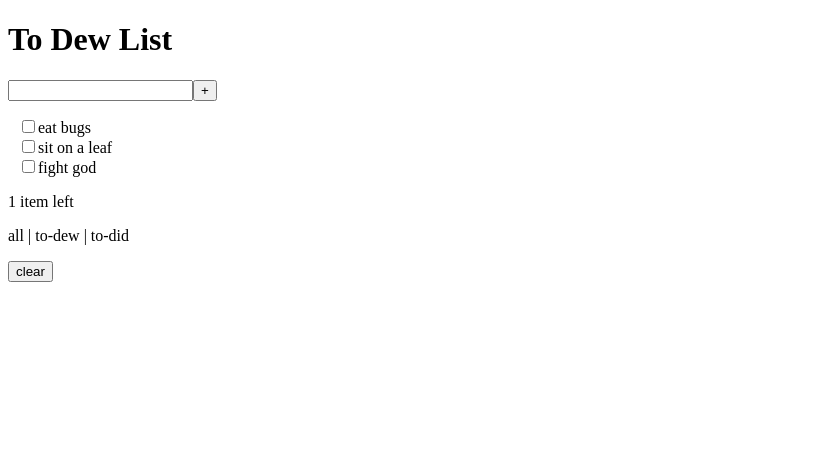
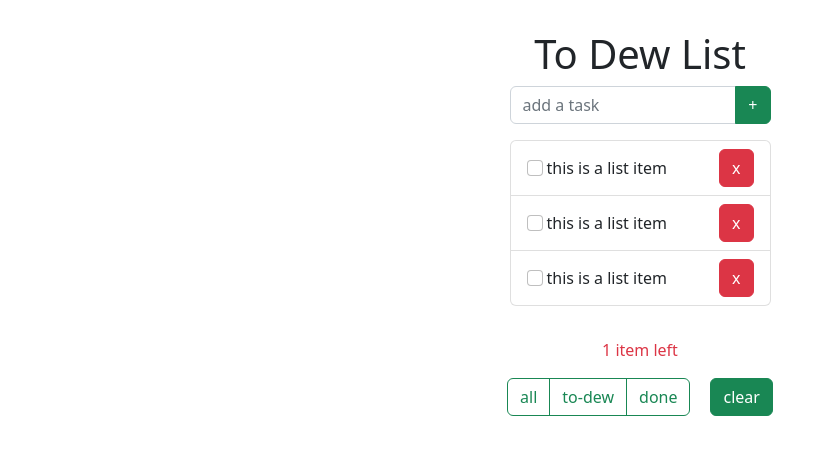
Before and after one commit to ah1096/2dew, a React (Create React App) app in the folder app/: page / in a window 1280 px wide. Shown: the top 454 px of the page, without its empty margins (0-828 px from the left). Built offline with nearby package versions, Linux system fonts and the light colour scheme.

Commit message:
broke static UI into indiv. components

```diff
--- a/app/src/App.css
+++ b/app/src/App.css
@@ -1,4 +1,21 @@
+h1 {
+    padding-top: 30px;
+}
+
 ul {
     list-style: none;
-    padding-left: 10px;
+    padding-left: 0px;
 }
+
+
+/* #itemCounter {
+    display: inline;
+} */
+
+#toggleButtons{
+    padding-left: 0px;
+}
+
+#clearBtn {
+    margin-left: 20px;
+}
--- a/app/src/App.js
+++ b/app/src/App.js
@@ -1,41 +1,28 @@
 import './App.css'
+import InputBlock from'./InputBlock.js';
+import ListBlock from './ListBlock.js';
+import ControlBlock from './ControlBlock.js';
+
+
 
 export default function App(){
     return(
-        <div>
-            <h1>To Dew List</h1>
+        <div class="container">
 
-            <input type="text"></input>
-            <button>+</button>
+            <div class="row justify-content-center pb-3 mb-3">
+                <div class="col-3">
 
+                    <InputBlock />
 
-            <ul>
-                <li>
-                    <input type="checkbox"></input>
-                    eat bugs
-                </li>
+                    <ListBlock />
 
-                <li>
-                    <input type="checkbox"></input>
-                    sit on a leaf
-                </li>
+                </div>
+            </div>
 
-                <li>
-                    <input type="checkbox"></input>
-                    fight god
-                </li>
-            </ul>
-
-            <footer>
-                <p>1 item left</p>
-                <p> all | to-dew | to-did</p>
-                <button>clear</button>
-            </footer>
+            <ControlBlock />
 
         </div>
 
 
-
-
     )
 }
--- /dev/null
+++ b/app/src/ControlBlock.js
@@ -0,0 +1,26 @@
+import ToggleButton from './ToggleButton.js';
+
+
+export default function ControlBlock(){
+
+    return (
+        <div id="controlBlock" class="row text-center">
+
+                <div class="col">
+
+                    <p id="itemCounter" class="text-danger">
+                        1 item left
+                    </p>
+
+                    <ToggleButton />
+
+                    <button id="clearBtn" class="btn btn-success">
+                        clear
+                    </button>
+
+                </div>
+
+            </div>
+
+    )
+}
--- /dev/null
+++ b/app/src/InputBlock.js
@@ -0,0 +1,23 @@
+
+
+
+export default function InputBlock(){
+
+    return (
+        <div id="inputBlock" class="text-center">
+
+            <h1>To Dew List</h1>
+
+                <div id="addTask" class="input-group mb-3">
+                    <input id="itemInput" type="text" class="form-control" placeholder="add a task" />
+                    <button class="btn btn-success" type="button" id="addItemBtn">+</button>
+                </div>
+
+        </div>
+
+
+
+    )
+
+
+}
--- /dev/null
+++ b/app/src/ListBlock.js
@@ -0,0 +1,39 @@
+import ListItem from './ListItem.js';
+
+
+
+export default function ListBlock(){
+
+    return (
+        <div class="row">
+
+        <div class="col">
+        <ul class="list-group">
+
+            {/* <li class="list-group-item d-flex align-items-center justify-content-between">
+
+                <div>
+                    <input class="form-check-input me-1" type="checkbox" value="" id="firstCheckbox"/>
+                        <label id="listItemName" class="form-check-label" for="firstCheckbox">
+                            eat bugs
+                        </label>
+                </div>
+
+                    <div class="align-self-end">
+                        <button class="btn btn-danger" type="button" id="deleteItemBtn">x</button>
+                    </div>
+            </li> */}
+
+            <ListItem />
+
+            <ListItem />
+
+            <ListItem />
+            </ul>
+        </div>
+
+
+    </div>
+    )
+
+}
--- /dev/null
+++ b/app/src/ListItem.js
@@ -0,0 +1,18 @@
+export default function ListItem() {
+
+    return (
+        <li class="list-group-item d-flex align-items-center justify-content-between">
+
+                <div>
+                    <input class="form-check-input me-1" type="checkbox" value="" id="firstCheckbox"/>
+                        <label id="listItemName" class="form-check-label" for="firstCheckbox">
+                            this is a list item
+                        </label>
+                </div>
+
+                    <div class="align-self-end">
+                        <button class="btn btn-danger" type="button" id="deleteItemBtn">x</button>
+                    </div>
+            </li>
+    )
+}
--- /dev/null
+++ b/app/src/ToggleButton.js
@@ -0,0 +1,23 @@
+export default function ToggleButton(){
+    return(
+        <div id="toggleButtons" class="btn-group align-self-start" role="group">
+
+            <input id="toggleAllBtn" type="radio" class="btn-check" name="btnradio" autocomplete="off"/>
+                <label class="btn btn-outline-success" for="toggleAllBtn">
+                    all
+                </label>
+
+            <input id="toggleToDewBtn" type="radio" class="btn-check" name="btnradio" autocomplete="off"/>
+                <label class="btn btn-outline-success" for="toggleToDewBtn">
+                    to-dew
+                </label>
+
+            <input id="toggleDoneBtn" type="radio" class="btn-check" name="btnradio" autocomplete="off"/>
+                <label class="btn btn-outline-success" for="toggleDoneBtn">
+                    done
+                </label>
+
+        </div>
+
+    )
+}
--- a/app/src/index.js
+++ b/app/src/index.js
@@ -1,6 +1,8 @@
 import React from 'react';
 import ReactDOM from 'react-dom/client';
 import App from './App.js';
+import 'bootstrap/dist/css/bootstrap.css';
+import 'bootstrap/dist/js/bootstrap.js';
 
 const root = ReactDOM.createRoot(document.getElementById('root'));
 root.render(
```
